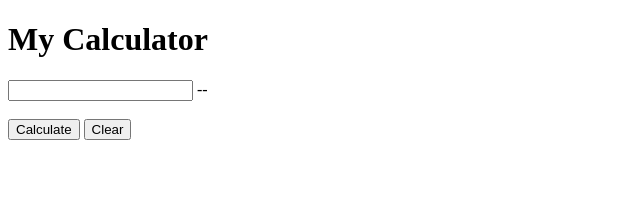
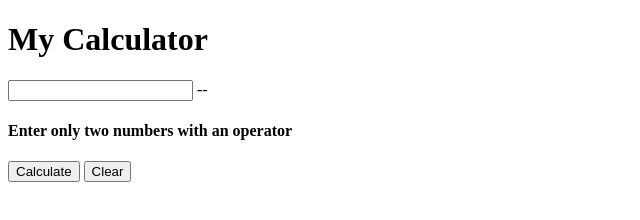
Before and after one commit to Vini2/ExP_Calculator, a plain HTML site: page index.html in a window 1280 px wide. Shown: the whole page, without its empty margins (0-640 px from the left). Drawn offline with Linux system fonts and the light colour scheme.

Commit message:
Final changes to UI

```diff
--- a/index.html
+++ b/index.html
@@ -11,7 +11,9 @@
 		<h1>My Calculator</h1>
 		<input type="text" id="input_area"/>
 		<label id="result">--</label>
-                <br> <br>
+                <br>
+                <h4>Enter only two numbers with an operator</h4>
+
 		<input type="Submit" id="calculatebtn" value="Calculate">
 		<script src="calculator.js"></script>
 		<script type="text/javascript">
```
